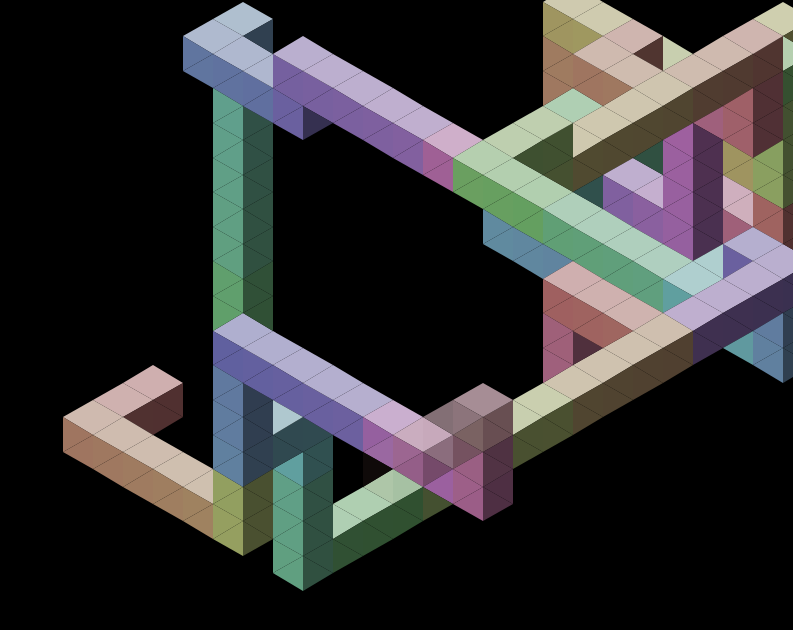
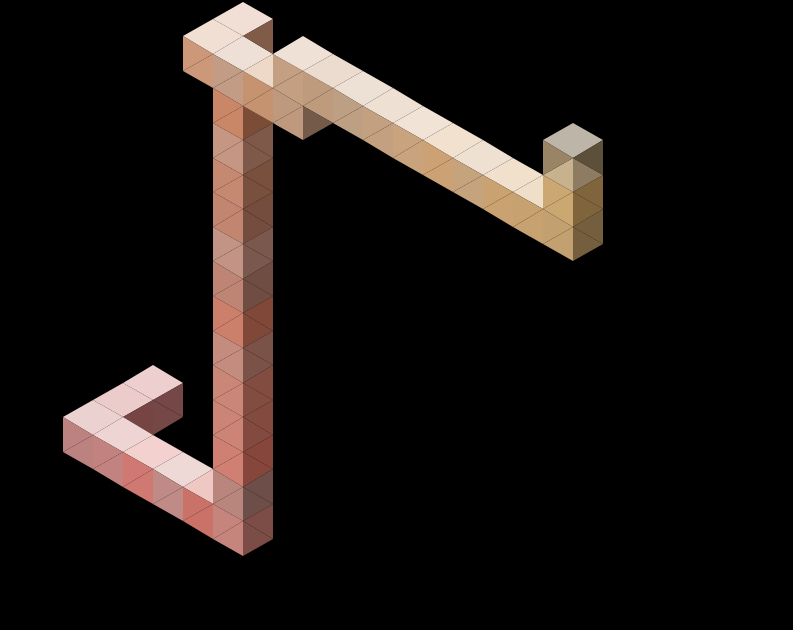
Before and after one commit to marekweb/triangles, a website built with Parcel: page index.html in a window 1280 px wide. Shown: the whole page, without its empty margins (487-1280 px from the left). Built offline with nearby package versions, Linux system fonts and the light colour scheme.

Commit message:
Tweak demo

```diff
--- a/index.html
+++ b/index.html
@@ -9,7 +9,7 @@
       background-color: black;
     }
     polygon {
-      transition: 0.25s fill;
+      transition: 0.2s fill;
     }
   </style>
   <script type="module" src="/src/run.ts"></script>
--- a/src/cube-pipes.ts
+++ b/src/cube-pipes.ts
@@ -12,9 +12,9 @@ export async function cubePipes(grid: Grid) {
       distance = randomInt(1, 6);
       nextP = p.getAdjacentPoint(direction, distance);
     } while (!nextP.isWithinScreen());
-    hue = await drawCubeTower(p, direction, distance, hue, 25);
+    hue = await drawCubeTower(p, direction, distance, hue, 200);
     hue = hue % 360;
     p = nextP;
-    await delay(25);
+    await delay(0);
   }
 }
--- a/src/draw.ts
+++ b/src/draw.ts
@@ -3,9 +3,12 @@ import { Triangle } from './triangle';
 import { Grid } from './grid';
 
 export function drawCube(centerPoint: Point, hue: number = 0) {
-  const top = `hsl(${hue}, 25%, 75%)`;
-  const left = `hsl(${hue}, 25%, 50%)`;
-  const right = `hsl(${hue}, 25%, 25%)`;
+  hue = Math.round(hue) % 360;
+  const l = randomInt(85, 90);
+  const s = randomInt(40, 60);
+  const top = `hsl(${hue}, ${s}%, ${l}%)`;
+  const left = `hsl(${hue}, ${s - 10}%, ${l - 25}%)`;
+  const right = `hsl(${hue}, ${s - 20}%, ${l - 50}%)`;
 
   centerPoint.getTriangle('NE').setFill(top);
   centerPoint.getTriangle('NW').setFill(top);
@@ -26,11 +29,11 @@ export async function drawCubeTower(
   interval: number = 600
 ) {
   for (let i = 0; i < height; i++) {
-    drawCube(p, hue + 3 * i);
+    drawCube(p, hue + 1 * i);
     await delay(interval);
     p = p.getAdjacentPoint(direction);
   }
-  return hue + 10 * height;
+  return hue + 1 * height;
 }
 
 export function randomInt(a: number, b: number): number {
```
